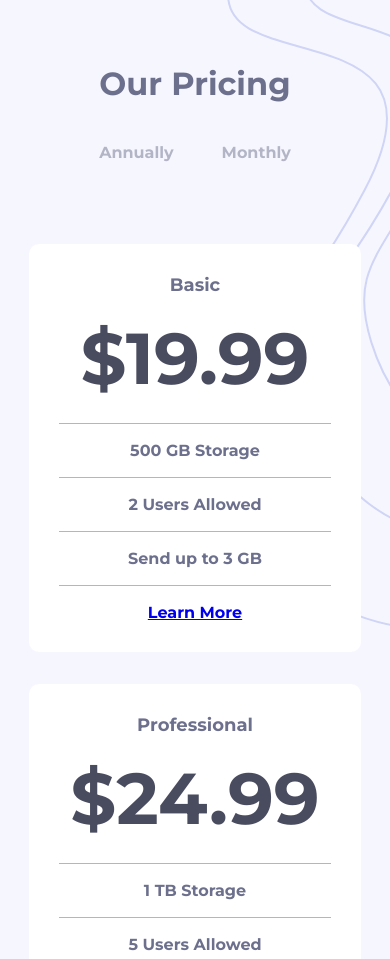
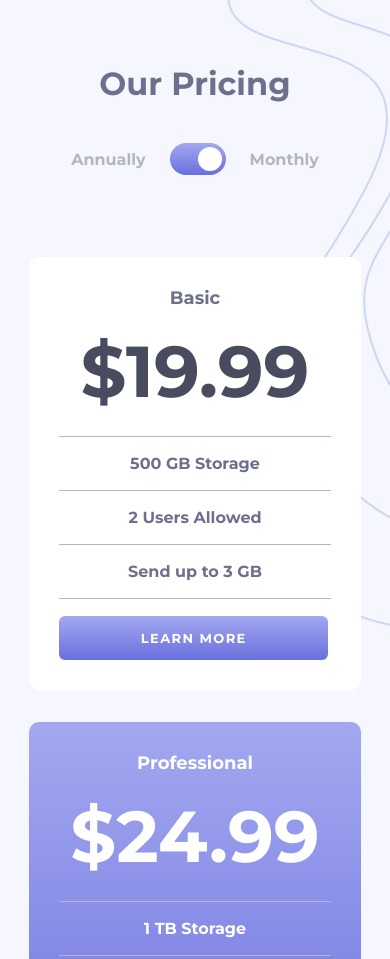
Before and after one commit to magsaram/Pricing-component-with-toggle, a plain HTML site: page index.html in a window 390 px wide. Shown: the top 959 px of the page. Drawn offline with Linux system fonts and the light colour scheme.

Commit message:
finish mobile

```diff
--- a/css/style.css
+++ b/css/style.css
@@ -14,7 +14,6 @@ body {
   position: relative;
   font-family: "Montserrat", sans-serif;
   width: 100%;
-  overflow: hidden;
   background-color: var(--veryLightGray);
   text-align: center;
   color: var(--gray);
@@ -38,6 +37,7 @@ header > div {
   color: var(--lightGray);
   display: flex;
   justify-content: center;
+  align-items: center;
   gap: 24px;
 }
 main {
@@ -56,6 +56,10 @@ main > div {
   background-color: white;
   border-radius: 10px;
 }
+main > div:nth-of-type(2) {
+  background-image: var(--gradient);
+  color: white;
+}
 main > div h3 {
   margin-bottom: 127px;
   font-size: 18px;
@@ -69,6 +73,10 @@ main > div h3 {
   left: 50%;
   transform: translateX(-50%);
   display: none;
+}
+main > div:nth-of-type(2) .annually,
+main > div:nth-of-type(2) .monthly {
+  color: white;
 }
 .show {
   display: block;
@@ -84,3 +92,62 @@ main div p:nth-child(6) {
   padding-top: 17px;
   padding-bottom: 17px;
 }
+main a {
+  display: block;
+  width: 269px;
+  height: 44px;
+  font-size: 13px;
+  letter-spacing: 1.4px;
+  text-transform: uppercase;
+  text-decoration: none;
+  line-height: 44px;
+  color: white;
+  background-image: var(--gradient);
+  border-radius: 6px;
+}
+main > div:nth-of-type(2) a {
+  background-image: none;
+  background-color: white;
+  color: #6d72de;
+}
+footer {
+  margin: 20px auto;
+  font-size: 10px;
+}
+footer a {
+  text-decoration: none;
+  color: var(--gray);
+}
+.switch {
+  position: relative;
+  display: inline-block;
+  width: 56px;
+  height: 32px;
+}
+.switch input {
+  opacity: 0;
+}
+.slider {
+  position: absolute;
+  top: 0;
+  left: 0;
+  right: 0;
+  bottom: 0;
+  background-image: var(--gradient);
+  border-radius: 16px;
+  transition: 0.4s;
+}
+.slider:before {
+  position: absolute;
+  content: "";
+  height: 24px;
+  width: 24px;
+  top: 4px;
+  right: 4px;
+  background-color: white;
+  border-radius: 50%;
+  transition: 0.4s;
+}
+input:checked + .slider:before {
+  transform: translateX(-24px);
+}
--- a/index.html
+++ b/index.html
@@ -27,7 +27,10 @@
       <h1>Our Pricing</h1>
       <div>
         <p>Annually</p>
-        <label for=""></label>
+        <label class="switch">
+          <input type="checkbox" />
+          <span class="slider"></span>
+        </label>
         <p>Monthly</p>
       </div>
     </header>
```
